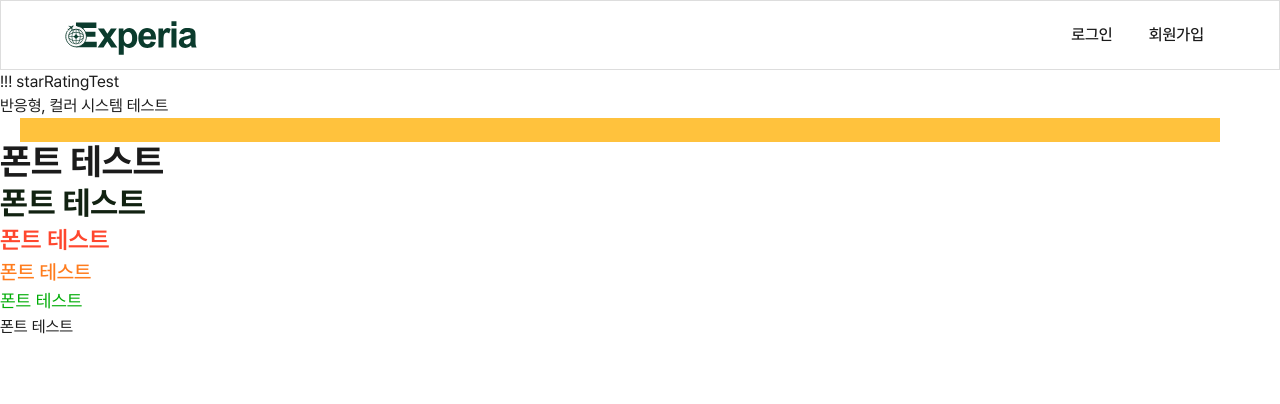
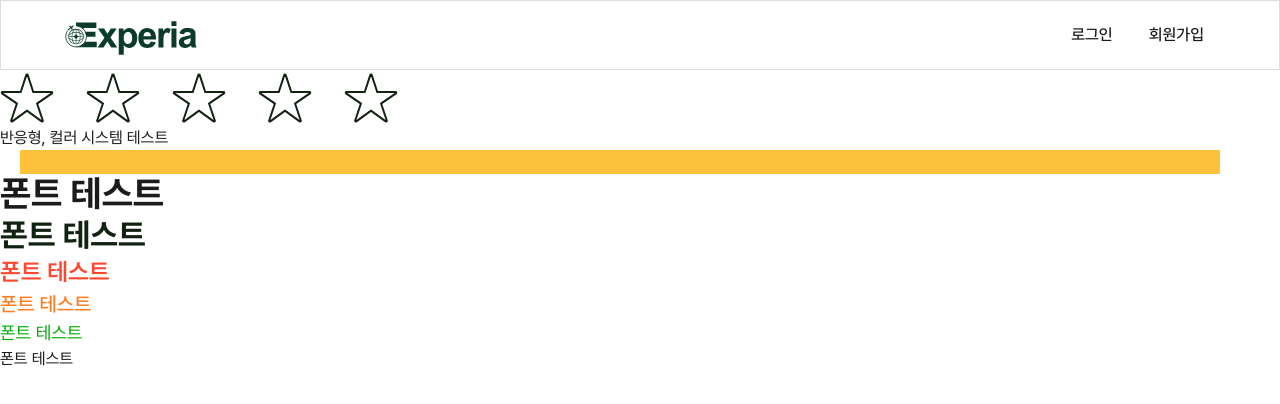
Before and after one commit to CODEIT-FE16-PART4-6/FINAL, a Next.js app: page / in a window 1280 px wide. Shown: the top 404 px of the page. Built offline with nearby package versions, Linux system fonts and the light colour scheme.

Commit message:
feat:별점 기능에  이미지 추가 및 기본 기능 (hover , click )

```diff
--- a/src/components/StarRating.tsx
+++ b/src/components/StarRating.tsx
@@ -1,20 +1,57 @@
 'use client';
+
+//hooks
 import { useState } from 'react';
 
+// img
+import StarFilled from '@/assets/imgs/starFilled.svg';
+import StarEmpty from '@/assets/imgs/starEmpty.svg';
+
+interface StarRatingProps {
+  value?: number;
+  onChange?: (rating: number) => void;
+  size?: number;
+}
 /*
-const StarRatingProps {
-    value?: number;
-
-}
-
 const Star ()=>{
 
 
 }*/
-export const StarRating = () => {
-  const [currentRating, setCurrentRating] = useState(); // 현재 선택된 값.
-  const [hoverRating, setHoverRating] = useState(); //마우스 를 올렸을 때의 임시값
+
+/**
+ * 별점 컴포넌트
+ * @param value - 초기 별점 으로 넣을 값.(완전 처음엔 0으로 설정 됨)
+ * @param onChange -
+ * @param size -
+ * @returns - 리턴 값 설명
+ */
+export const StarRating = ({ value = 0, onChange, size = 32 }: StarRatingProps) => {
+  const [currentRating, setCurrentRating] = useState(value); // 현재 선택된 값.
+  const [hoverRating, setHoverRating] = useState(0); //마우스 를 올렸을 때의 임시값
   //[confirm, setConfirm] =useState(); //점수 확정 상태
 
-  return <>!!! starRatingTest</>;
+  const STARS = [1, 2, 3, 4, 5];
+
+  const handleClick = (star: number) => {
+    setCurrentRating(star);
+    onChange?.(star);
+  };
+
+  return (
+    <div>
+      <div className='flex h-14 w-14 gap-8'>
+        {STARS.map(star => (
+          <button
+            key={star}
+            type='button'
+            onClick={() => handleClick(star)}
+            onMouseEnter={() => setHoverRating(star)}
+            onMouseLeave={() => setHoverRating(0)}
+          >
+            {(hoverRating || currentRating) >= star ? <StarFilled /> : <StarEmpty />}
+          </button>
+        ))}
+      </div>
+    </div>
+  );
 };
```
Also changed, not shown: src/assets/imgs/starEmpty.svg (added), src/assets/imgs/starFilled.svg (added).
